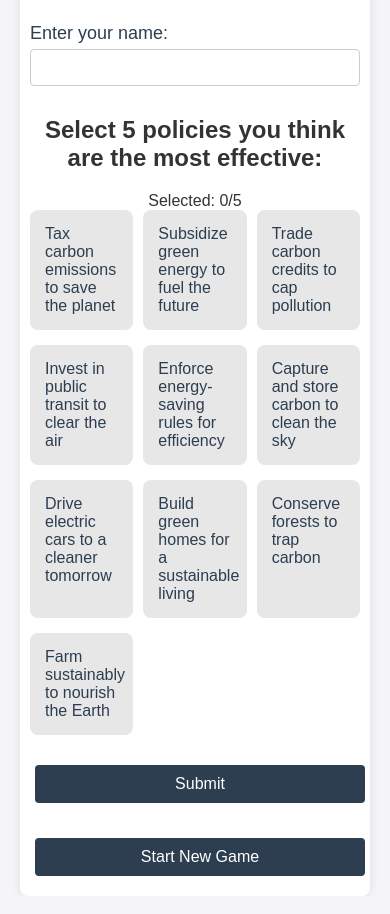
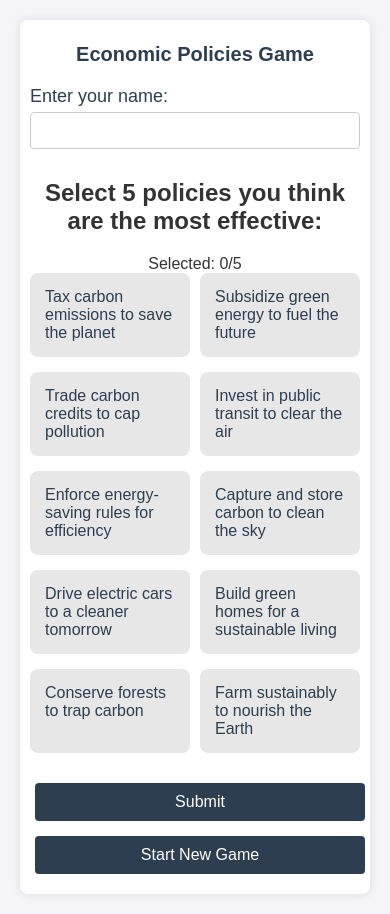
Before and after one commit to Sarthak-n-014/ME-Showcase-Game, a plain HTML site: page index.html in a window 390 px wide. Drawn offline with Linux system fonts and the light colour scheme.

Commit message:
Update Modern styles.css

```diff
--- a/styles.css
+++ b/styles.css
@@ -1,3 +1,4 @@
+/* Base styles */
 body {
     font-family: Arial, sans-serif;
     background-color: #f4f4f9;
@@ -5,7 +6,7 @@ body {
     display: flex;
     justify-content: center;
     align-items: center;
-    height: 100vh;
+    min-height: 100vh;
     margin: 0;
     padding: 20px;
     box-sizing: border-box;
@@ -25,11 +26,6 @@ h1 {
     margin-bottom: 20px;
     color: #2c3e50;
     font-size: 24px;
-}
-
-form {
-    margin-bottom: 20px;
-    width: 100%;
 }
 
 .form-group {
@@ -98,15 +94,14 @@ button:hover {
 @media (max-width: 600px) {
     .container {
         padding: 10px;
-        height: auto;
     }
 
     h1 {
-        font-size: 1.5em;
+        font-size: 20px;
     }
 
     .policy-grid {
-        grid-template-columns: repeat(auto-fit, minmax(100px, 1fr));
+        grid-template-columns: repeat(auto-fit, minmax(120px, 1fr));
     }
 
     button {
```
